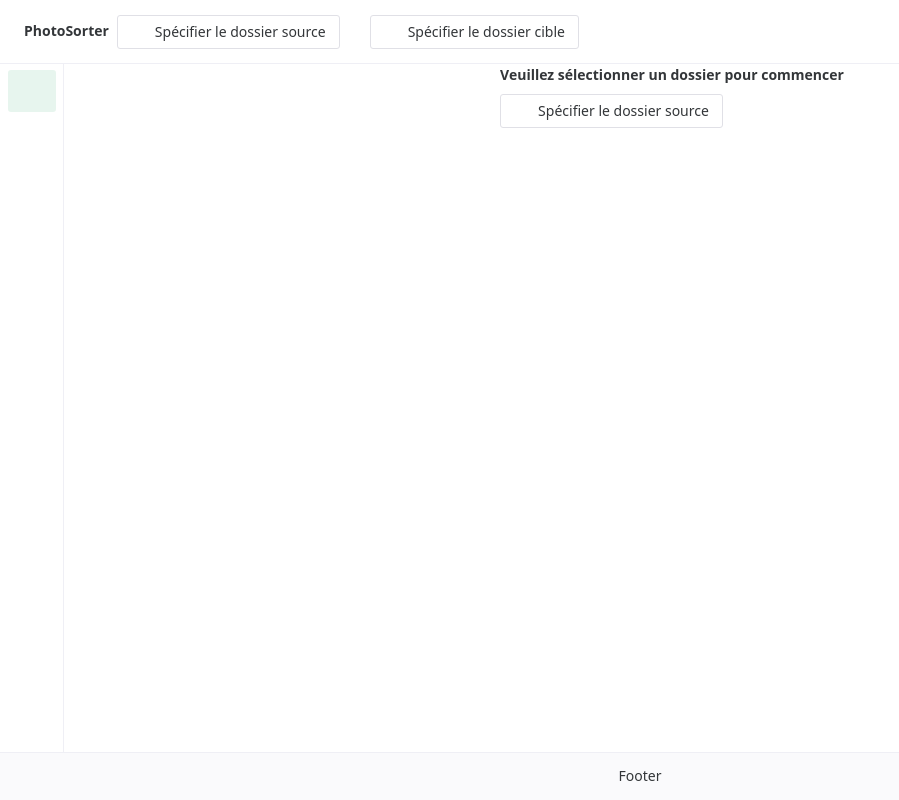
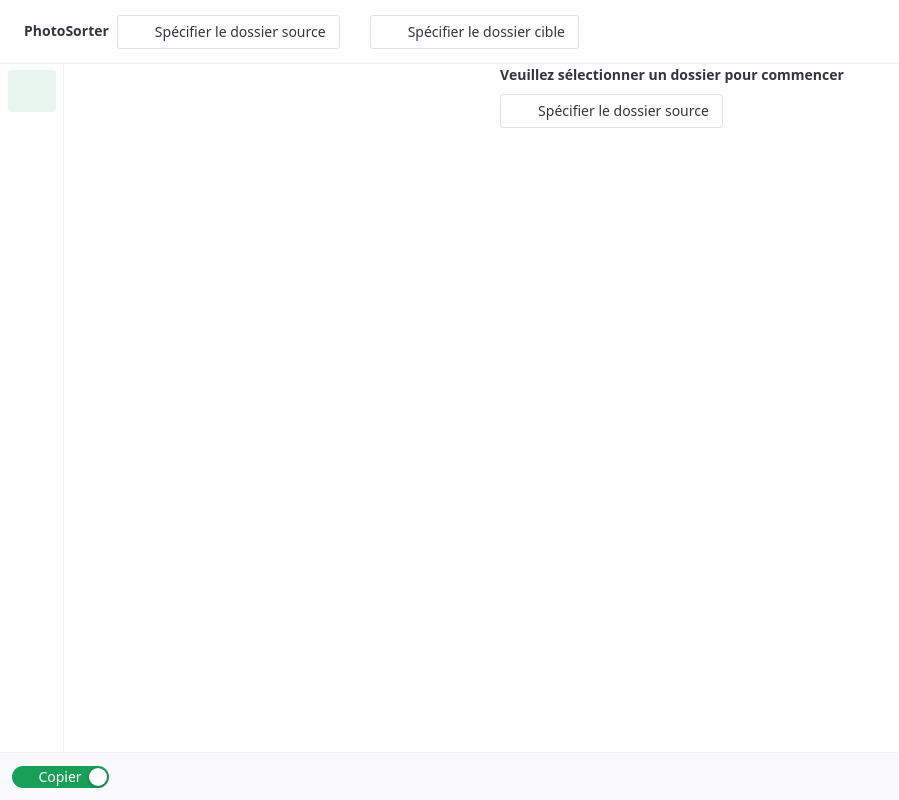
Before and after one commit to nmelling/PhotoSorter, a Vue app: page / in a window 1280 px wide. Shown: the whole page, without its empty margins (0-899 px from the left). Built offline with nearby package versions, Linux system fonts and the light colour scheme; some icons are missing.

Commit message:
appstore + footer -- action file behaviour

```diff
--- a/components.d.ts
+++ b/components.d.ts
@@ -22,6 +22,7 @@ declare module "vue" {
 		NLayoutHeader: typeof import("naive-ui")["NLayoutHeader"];
 		NLayoutSider: typeof import("naive-ui")["NLayoutSider"];
 		NMenu: typeof import("naive-ui")["NMenu"];
+		NSwitch: typeof import("naive-ui")["NSwitch"];
 		SourceDisplayer: typeof import("./src/components/SourceDisplayer.vue")["default"];
 		TargetDisplayer: typeof import("./src/components/TargetDisplayer.vue")["default"];
 	}
--- a/src/constants/file.ts
+++ b/src/constants/file.ts
@@ -17,3 +17,6 @@ export const ALLOWED_MIMETYPES = [
 	"image/webp",
 	"image/x-icon",
 ];
+
+export const ACTION_BEHAVIOURS = ["copy", "move"] as const;
+export type ACTION_BEHAVIOUR_TYPE = (typeof ACTION_BEHAVIOURS)[number];
--- a/src/layouts/BaseLayout.vue
+++ b/src/layouts/BaseLayout.vue
@@ -1,4 +1,5 @@
 <script setup lang="ts">
+import { storeToRefs } from "pinia";
 import { computed, ref, watch } from "vue";
 import FolderSelector from "@/components/FolderSelector.vue";
 import { type MENU_KEY_TYPE, SOURCE_KEY, TARGET_KEY } from "@/constants/menu";
@@ -12,7 +13,7 @@ import {
 import { useAppstore } from "@/stores/app.store";
 
 const appstore = useAppstore();
-const collapsed = ref(true);
+const { actionBehaviour } = storeToRefs(appstore);
 const activeKey = ref<MENU_KEY_TYPE>(SOURCE_KEY);
 
 function storeMenuKey() {
@@ -79,9 +80,16 @@ const menuOptions = computed(() => {
 
     <n-layout-footer
       bordered
-      class="h-12 flex items-center justify-center shrink-0"
+      class="h-12 px-3 flex items-center shrink-0"
     >
-      Footer
+        <n-switch :value="actionBehaviour === 'copy'" @update:value="appstore.toggleActionBehaviour">
+            <template #checked>
+                Copier
+            </template>
+            <template #unchecked>
+            Déplacer
+            </template>
+        </n-switch>
     </n-layout-footer>
   </div>
 </template>
--- a/src/stores/app.store.ts
+++ b/src/stores/app.store.ts
@@ -2,6 +2,10 @@ import { invoke } from "@tauri-apps/api/core";
 import { open } from "@tauri-apps/plugin-dialog";
 import { defineStore } from "pinia";
 import type { FileInfo } from "@/bindings/FileInfo";
+import {
+	type ACTION_BEHAVIOUR_TYPE,
+	ACTION_BEHAVIOURS,
+} from "@/constants/file";
 import { type MENU_KEY_TYPE, SOURCE_KEY, TARGET_KEY } from "@/constants/menu";
 
 async function selectFolder(): Promise<string> {
@@ -15,6 +19,7 @@ export const useAppstore = defineStore("appstore", {
 		menuKey: null as MENU_KEY_TYPE | null,
 		sourcePath: "",
 		targetPath: "",
+		actionBehaviour: "copy" as ACTION_BEHAVIOUR_TYPE,
 	}),
 	actions: {
 		async setSource() {
@@ -25,6 +30,12 @@ export const useAppstore = defineStore("appstore", {
 		},
 		setMenuKey(key: MENU_KEY_TYPE) {
 			this.menuKey = key;
+		},
+		toggleActionBehaviour() {
+			if (ACTION_BEHAVIOURS.length > 2) throw new Error("UNKNOWN_ACTIONS");
+			this.actionBehaviour = ACTION_BEHAVIOURS.filter(
+				mode => mode !== this.actionBehaviour
+			)[0];
 		},
 		async getDirEntries() {
 			if (!this.menuKey) return [];
```
